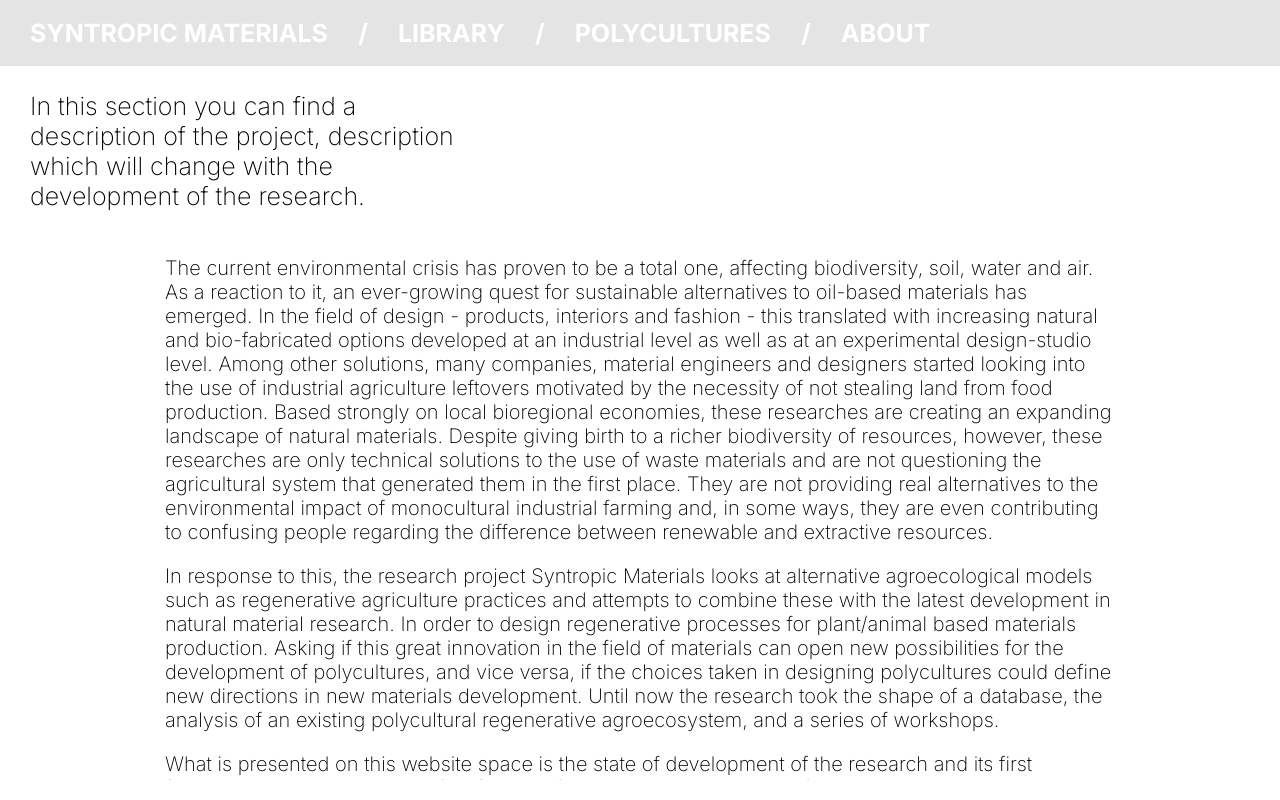
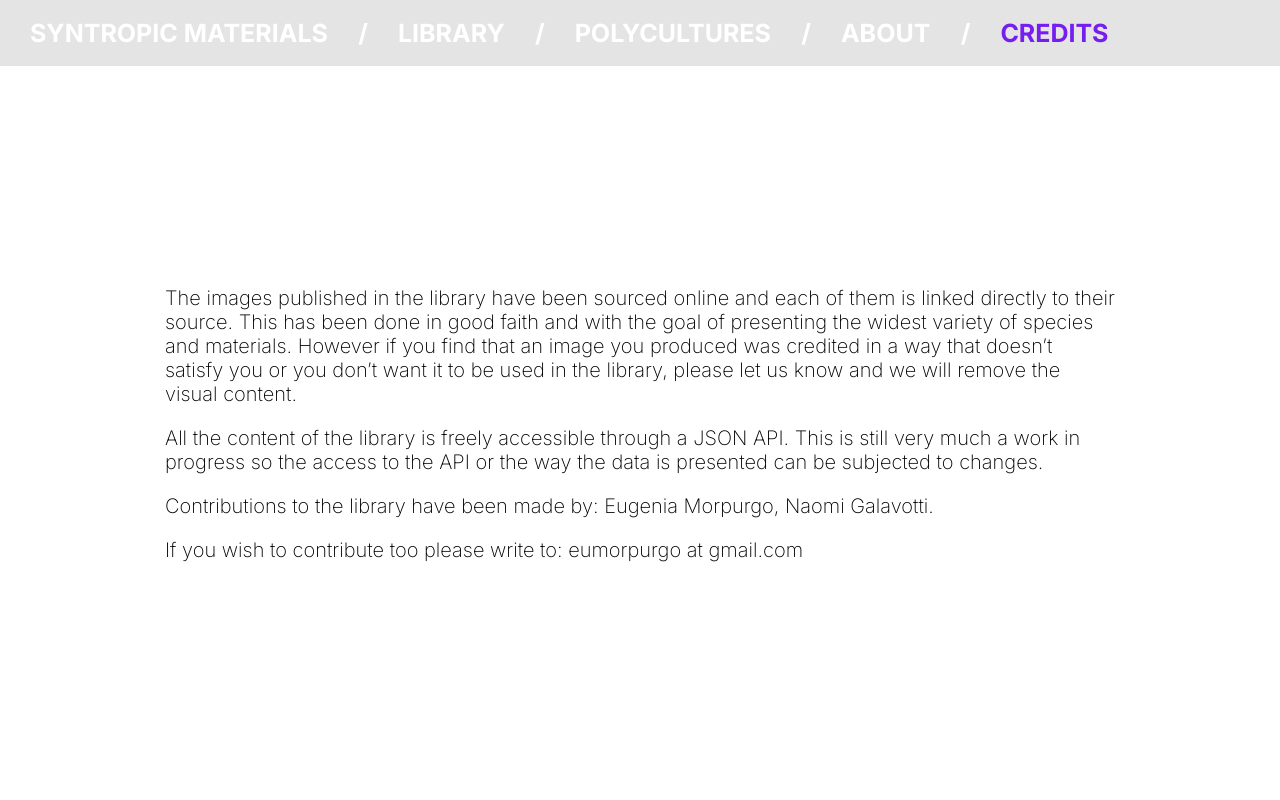
Before and after one commit to heb-dtc/SyntropicFarming, a React app in the folder library_frontend/: page /credits in a window 1280 px wide. Built offline with nearby package versions, Linux system fonts and the light colour scheme.

Commit message:
Add credits page

```diff
--- a/library_frontend/src/AboutPage.tsx
+++ b/library_frontend/src/AboutPage.tsx
@@ -21,9 +21,10 @@ const AboutPage: React.FC = () => (
           </a>{' '}
           from November 2020 until April 2021.
         </p>
+        <p>Programming by Florent Noel <br/>
+        To see the source code of this library go to <a href="https://github.com/heb-dtc/SyntropicFarming/">https://github.com/heb-dtc/SyntropicFarming/</a></p>
         <p>Contact: eumorpurgo at gmail.com</p>
         <p>Thanks to: Fiori Berhane, Naomi Galavotti and Sophia Guggenberger.</p>
-        <p>Programming by Florent Noel</p>
       </div>
     </div>
   </div>
--- a/library_frontend/src/App.tsx
+++ b/library_frontend/src/App.tsx
@@ -5,6 +5,7 @@ import LandingPage from '@/LandingPage'
 import LibraryPage from '@/LibraryPage'
 import PolyculturePage from '@/PolyculturePage'
 import AboutPage from '@/AboutPage'
+import CreditsPage from '@/CreditsPage'
 import styles from '@/style.css'
 
 const App: React.FC = () => (
@@ -21,6 +22,9 @@ const App: React.FC = () => (
         <Route path="/about">
           <AboutPage />
         </Route>
+        <Route path="/credits">
+          <CreditsPage />
+        </Route>
         <Route path="/">
           <LandingPage />
         </Route>
--- /dev/null
+++ b/library_frontend/src/CreditsPage.tsx
@@ -0,0 +1,25 @@
+import React from 'react'
+import styles from '@/style.css'
+
+const CreditsPage: React.FC = () => (
+  <div className={styles['pageContainer']}>
+    <div className={`${styles['contentContainer']} ${styles['topMarginContainer']}`}>
+      <div className={styles['content']}>
+        <p>
+          The images published in the library have been sourced online and each of them is linked directly to their
+          source. This has been done in good faith and with the goal of presenting the widest variety of species and
+          materials. However if you find that an image you produced was credited in a way that doesn’t satisfy you or
+          you don’t want it to be used in the library, please let us know and we will remove the visual content.
+        </p>
+        <p>
+          All the content of the library is freely accessible through a JSON API. This is still very much a work in
+          progress so the access to the API or the way the data is presented can be subjected to changes.
+        </p>
+        <p>Contributions to the library have been made by: Eugenia Morpurgo, Naomi Galavotti.</p>
+        <p>If you wish to contribute too please write to: eumorpurgo at gmail.com</p>
+      </div>
+    </div>
+  </div>
+)
+
+export default CreditsPage
--- a/library_frontend/src/NavigationBar.tsx
+++ b/library_frontend/src/NavigationBar.tsx
@@ -25,6 +25,11 @@ const NavigationBar: React.FC = () => (
           ABOUT
         </NavLink>
       </li>
+      <li>
+        <NavLink activeClassName={styles['selectedNav']} to="/credits">
+          CREDITS
+        </NavLink>
+      </li>
     </ul>
   </div>
 )
```
